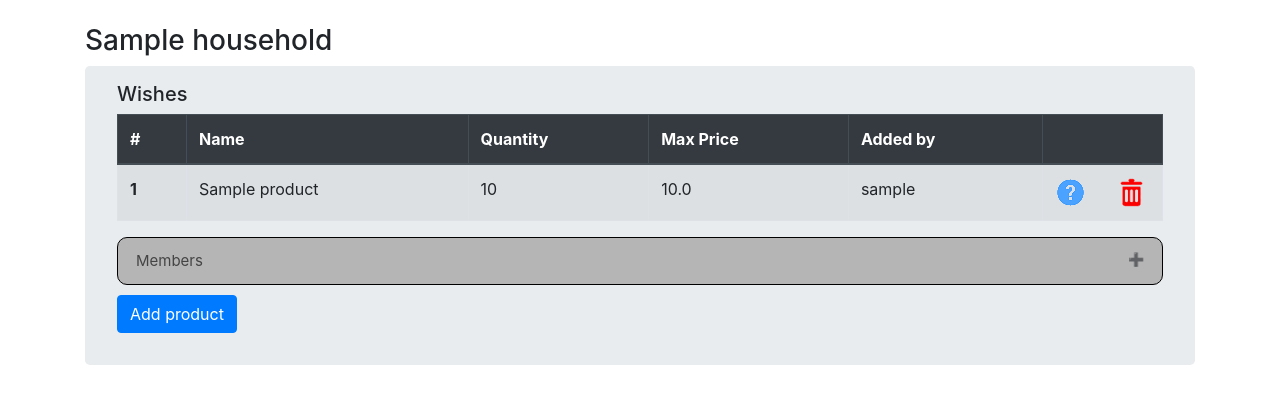
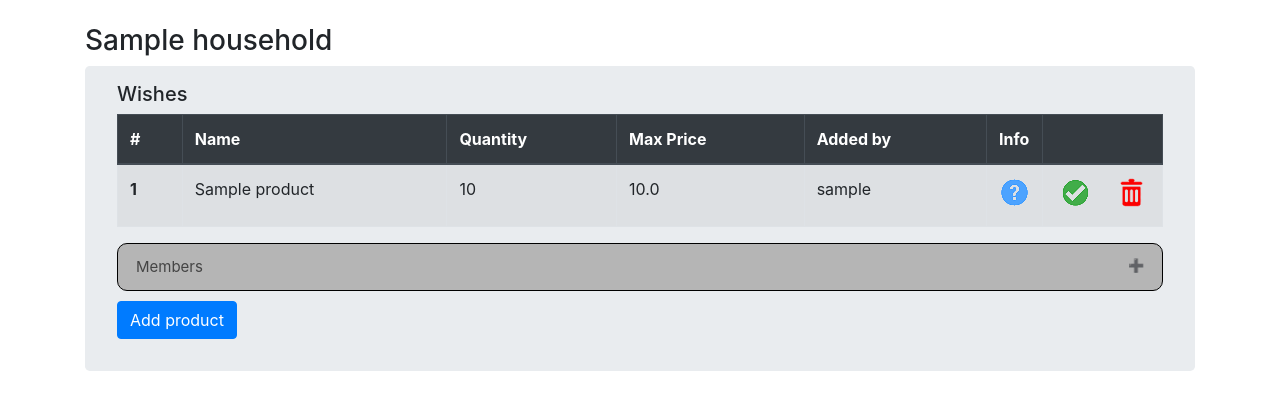
Before and after one commit to Seqrous/ThingsWeNeedRedefined, a Django app: page /main/ in a window 1280 px wide. Shown: the part 56-466 px from the top of the page. Run offline with Django 3.2, Linux system fonts and the light colour scheme; a user stored in the database is signed in; tables that the repository leaves empty hold one stand-in row (values such as "Sample post"); some libraries are stand-ins or nearby versions.

Commit message:
Check icon, readjusted buttons in index.html, table in wishes

```diff
--- a/ThingsWeNeed/shopping_app/models.py
+++ b/ThingsWeNeed/shopping_app/models.py
@@ -50,11 +50,11 @@ class Product(models.Model):
 
     name = models.CharField(max_length=64)
     max_price = models.FloatField(blank=True, null=True)
+    actual_price = models.FloatField(blank=True, null=True)
     quantity = models.PositiveIntegerField()
     info = models.TextField(max_length=256, blank=True)
     is_wish = models.BooleanField()
     household = models.ForeignKey(Household, related_name='products', on_delete=models.CASCADE)
-
     posted_by = models.ForeignKey(User, related_name='poster', on_delete=models.CASCADE)
     bought_by = models.ForeignKey(User, related_name='buyer', null=True, blank=True, on_delete=models.SET_NULL)
 
--- a/ThingsWeNeed/shopping_app/templates/shopping_app/index.html
+++ b/ThingsWeNeed/shopping_app/templates/shopping_app/index.html
@@ -25,6 +25,7 @@
                                             <th scope="col">Quantity</th>
                                             <th scope="col">Max Price</th>
                                             <th scope="col">Added by</th>
+                                            <th scope="col">Info</th>
                                             <th></th>
                                         </tr>
                                     </thead>
@@ -37,16 +38,22 @@
                                                     <td>{{ product.quantity }}</td>
                                                     <td>{{ product.max_price }}</td>
                                                     <td>{{ product.posted_by.username }}</td>
-                                                    <td width=120>
+                                                    <td width=40>
                                                         {% if product.info|length > 0 %}
                                                             <button id='product-info-button' type='button' class='btn' data-toggle='popover' data-trigger='focus' title='Extra information' data-content="{{ product.info }}">
-                                                                 <img src="{% static 'shopping_app/images/information.png' %}" alt="">
+                                                                <img src="{% static 'shopping_app/images/information.png' %}" alt="">
                                                             </button>
                                                         {% else %}
-                                                            <button style='visibility:hidden' id='product-info-button' type='button' class='btn' data-toggle='popover' data-trigger='focus' title='Extra information' data-content="{{ product.info }}">
+                                                            <button id='product-info-button' type='button' class='btn disabled' title='Extra information'>
                                                                 <img src="{% static 'shopping_app/images/information.png' %}" alt="">
                                                             </button>
                                                         {% endif %}
+                                                    </td>
+                                                    <td width=120>
+                                                        <form id='buy-product-form' method='POST' action="">
+                                                            {% csrf_token %}
+                                                            <input id='buy-{{ user.username }}-{{ household.slug }}-{{ product.id }}' class='buy-product-button' title="Buy product" type='image' src="{% static 'shopping_app/images/check-icon.png' %}" alt="check-icon">
+                                                        </form>
                                                         <form id='remove-product-form' method='POST' action=''>
                                                             {% csrf_token %}
                                                             <input id='remove-{{ user.username }}-{{ household.slug }}-{{ product.id }}' class='remove-product-button' title="Remove product" type='image' src="{% static 'shopping_app/images/bin-icon.png' %}" alt="bin-icon">
@@ -68,6 +75,7 @@
                                             <th scope="col">Quantity</th>
                                             <th scope="col">Max Price</th>
                                             <th scope="col">Added by</th>
+                                            <th scope="col">Info</th>
                                             <th></th>
                                         </tr>
                                     </thead>
@@ -80,16 +88,22 @@
                                                     <td>{{ product.quantity }}</td>
                                                     <td>{{ product.max_price }}</td>
                                                     <td>{{ product.posted_by.username }}</td>
-                                                    <td width=120>
+                                                    <td width=40>
                                                         {% if product.info|length > 0 %}
                                                             <button id='product-info-button' type='button' class='btn' data-toggle='popover' data-trigger='focus' title='Extra information' data-content="{{ product.info }}">
-                                                                 <img src="{% static 'shopping_app/images/information.png' %}" alt="">
+                                                                <img src="{% static 'shopping_app/images/information.png' %}" alt="">
                                                             </button>
                                                         {% else %}
-                                                            <button style='visibility:hidden' id='product-info-button' type='button' class='btn' data-toggle='popover' data-trigger='focus' title='Extra information' data-content="{{ product.info }}">
+                                                            <button id='product-info-button' type='button' class='btn disabled' title='Extra information'>
                                                                 <img src="{% static 'shopping_app/images/information.png' %}" alt="">
                                                             </button>
                                                         {% endif %}
+                                                    </td>
+                                                    <td width=120>
+                                                        <form id='buy-product-form' method='POST' action="">
+                                                            {% csrf_token %}
+                                                            <input id='buy-{{ user.username }}-{{ household.slug }}-{{ product.id }}' class='buy-product-button' title="Buy product" type='image' src="{% static 'shopping_app/images/check-icon.png' %}" alt="check-icon">
+                                                        </form>
                                                         <form id='remove-product-form' method='POST' action=''>
                                                             {% csrf_token %}
                                                             <input id='remove-{{ user.username }}-{{ household.slug }}-{{ product.id }}' class='remove-product-button' title="Remove product" type='image' src="{% static 'shopping_app/images/bin-icon.png' %}" alt="bin-icon">
--- a/ThingsWeNeed/static/shopping_app/css/master.css
+++ b/ThingsWeNeed/static/shopping_app/css/master.css
@@ -13,8 +13,15 @@
 }
 
 #remove-product-form input {
-    margin-bottom: -11px;
-    margin-left: 25px;
+    margin-left: 20px;
+}
+
+#buy-product-form {
+  display: inline;
+}
+
+#buy-product-form input {
+  margin-left: 5px;
 }
 /* COLLAPSIBLE */
 
```
Also changed, not shown: ThingsWeNeed/shopping_app/templates/shopping_app/wish_list.html (+27 -4 lines), ThingsWeNeed/shopping_app/migrations/0003_product_actual_price.py (added), ThingsWeNeed/static/shopping_app/images/check-icon.png (added).
